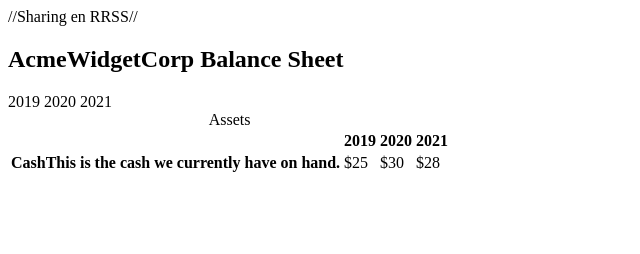
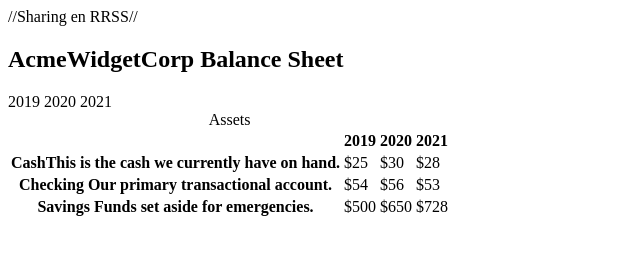
Before and after one commit to Franchiko/balance-sheet, a plain HTML site: page index.html in a window 1280 px wide. Shown: the whole page, without its empty margins (0-640 px from the left). Drawn offline with Linux system fonts and the light colour scheme.

Commit message:
more code

```diff
--- a/index.html
+++ b/index.html
@@ -55,13 +55,27 @@
                     </thead>
                     <tbody>
                         <tr class="data">
-                            <th><span class="description">Cash</span>This is the cash we currently have on hand.</th>
+                            <th>Cash<span class="description">This is the cash we currently have on hand.</span></th>
                             <td>$25</td>
                             <td>$30</td>
                             <td class="current">$28</td>
                         </tr>
-                        <tr class="data"></tr>
-                        <tr class="data"></tr>
+                        <tr class="data">
+                            <th>
+                               Checking <span class="description">Our primary transactional account.</span>
+                            </th>
+                            <td>$54</td>
+                            <td>$56</td>
+                            <td class="current">$53</td>
+                        </tr>
+                        <tr class="data">
+                            <th>
+                                Savings <span class="description">Funds set aside for emergencies.</span>
+                            </th>
+                            <td>$500</td>
+                            <td>$650</td>
+                            <td class="current">$728</td>
+                        </tr>
                         <tr class="total"></tr>
                     </tbody>
                 </table>
```
